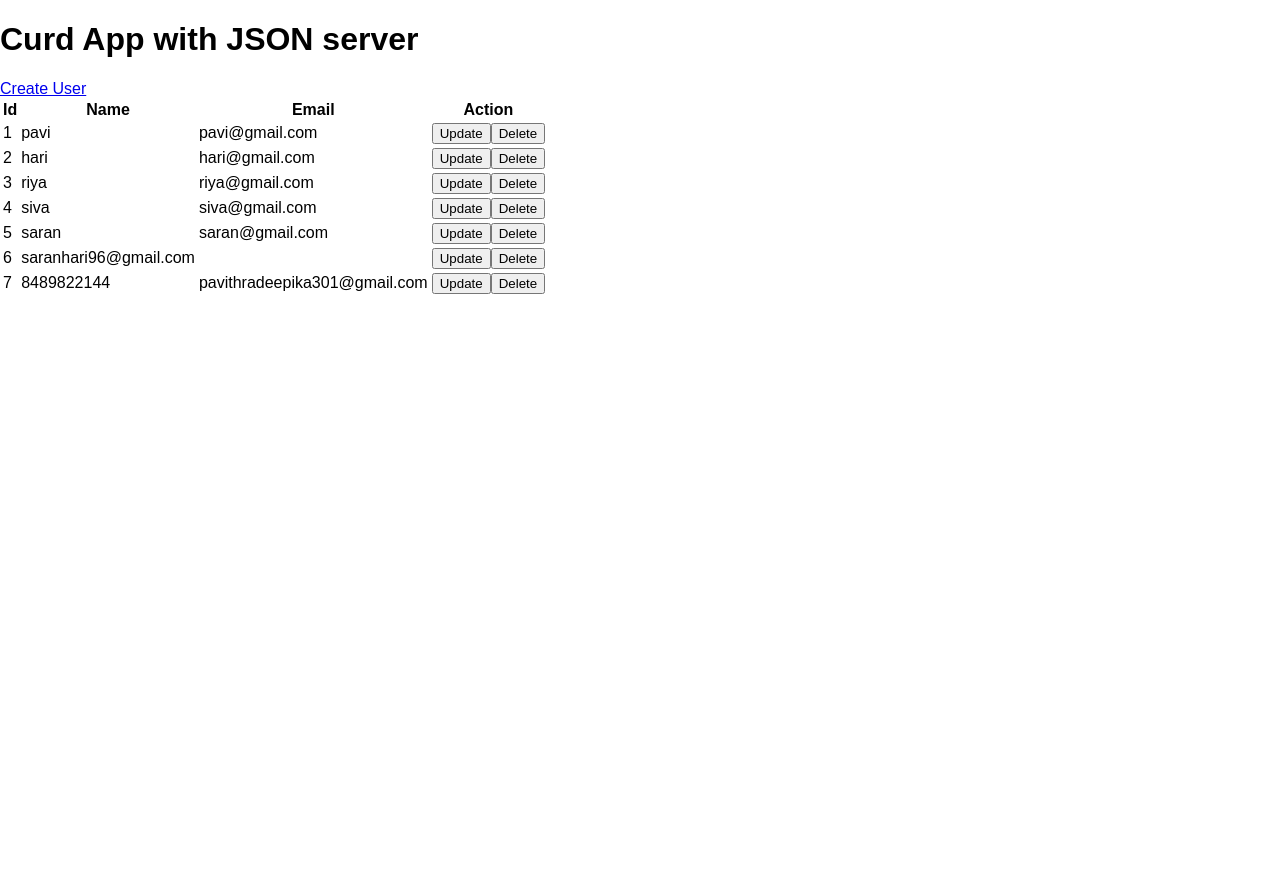
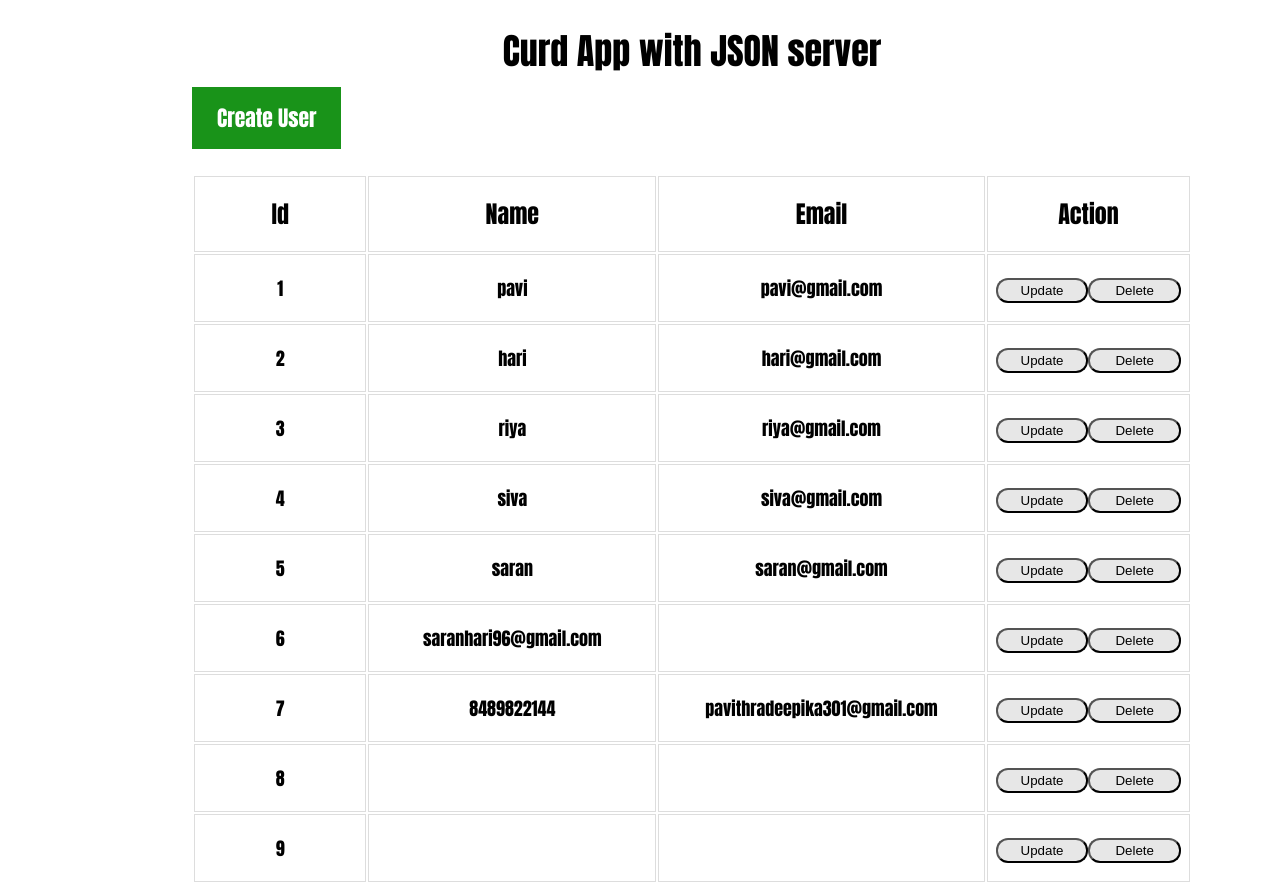
Before and after one commit to pavithra-deepika/curd-axios, a React (Create React App) app: page / in a window 1280 px wide. Before the commit the page ends 800 px from the top, so only its background shows below. Built offline with nearby package versions, Linux system fonts and the light colour scheme; data requests are answered from the project's data file.

Commit message:
ui design front page completed

```diff
--- a/db.json
+++ b/db.json
@@ -34,6 +34,16 @@
       "name": "8489822144",
       "email": "pavithradeepika301@gmail.com",
       "id": 7
+    },
+    {
+      "name": "",
+      "email": "",
+      "id": 8
+    },
+    {
+      "name": "",
+      "email": "",
+      "id": 9
     }
   ]
 }
--- a/src/CurdApp/Create.js
+++ b/src/CurdApp/Create.js
@@ -1,6 +1,8 @@
 import axios from 'axios';
 import React, { useState } from 'react'
 import { useNavigate } from 'react-router-dom';
+import './style.css';
+
 
 function Create() {
     const [inputData, setInputData] = useState({
@@ -17,21 +19,21 @@ function Create() {
         })
     }
   return (
-    <div className='d-flex w-100 vh-100 justify-content-center align-items-center'>
+    <div className='form-container'>
         <div className='input'>
             <form onSubmit={handleSubmit}>
                 <div>
-                    <label htmlFor='name'>Name:</label>
+                    <label htmlFor='name'>Name:</label> <br />
                     <input type='text' className='form-control' name='name'
                     onChange={e => setInputData({...inputData, name:e.target.value})} />
                 </div>
                 <div>
-                    <label htmlFor='email'>Email:</label>
+                    <label htmlFor='email'>Email:</label><br />
                     <input type='text' className='form-control' name='email'
                     onChange={e => setInputData({...inputData, email:e.target.value})} />
 
                     <br />
-                    <button className='btn btn-info'>Submit</button>
+                    <button className='btn-info' type='submit'>Submit</button>
                 </div>
             </form>
         </div>
--- a/src/CurdApp/Home.js
+++ b/src/CurdApp/Home.js
@@ -2,7 +2,7 @@
 import React, { useEffect, useState } from 'react'
 import axios from 'axios'
 import { Link } from 'react-router-dom'
-
+import './style.css';
 function Home() {
   const [data, setData] = useState([])
 
@@ -14,9 +14,9 @@ useEffect(() => {
 }, [])
 console.log("1111", data)
   return (
-    <div className='container mt-5'>
+    <div className='container'>
       <h1>Curd App with JSON server</h1>
-      <Link to="/create" className='btn btn-success'> Create User</Link>
+      <Link to="/create" className='btn' > Create User</Link>
       <table className='table'>
         <thead>
           <tr>
@@ -34,8 +34,8 @@ console.log("1111", data)
               <td>{item.name}</td>
               <td>{item.email}</td>
               <td>
-                <button>Update</button>
-                <button>Delete</button>
+                <button id='update'>Update</button>
+                <button id='delete'> Delete</button>
               </td>
             </tr>
           ))}
--- /dev/null
+++ b/src/CurdApp/style.css
@@ -0,0 +1,76 @@
+h1{
+    text-align: center;
+    color: black;
+}
+.btn{
+    background-color: #199319;
+    color: white;
+    padding: 15px 25px;
+    font-size: larger;
+    text-decoration: none;
+
+}
+.table td, .table th {
+    border: 1px solid #ddd;
+    padding: 8px;
+    text-align: center;
+    width: 500px;
+    height: 50px;
+
+  }
+.table th{
+    padding-top: 12px;
+    padding-bottom: 12px;
+    text-align: left;
+    background-color: white;
+    color: black;
+    text-align: center;
+    font-size: x-large;
+}
+
+  .container{
+    max-width: 1000px;
+    max-height: 2000px;
+    height: fit-content;
+    margin-left: 15%;
+    font-size: large;
+    font-weight: 500;
+    font-family: Impact, Haettenschweiler, 'Arial Narrow Bold', sans-serif;
+  }
+  .table{
+    margin-top: 4%;
+  }
+  button{
+    background-color: #e7e7e7;
+    color: black;
+    width: 50%;
+    height: 50%;
+    border-radius: 12px
+  }
+
+  input[type=text] {
+    width: 30%;
+    padding: 12px 20px;
+    margin: 8px 0;
+    display: inline-block;
+    border: 1px solid #ccc;
+    border-radius: 4px;
+    box-sizing: border-box;
+    margin-left: 15%;
+  }
+
+  label{
+    margin-left: 15%;
+  }
+  .btn-info{
+    background-color: #199319;
+    color: white;
+    padding: 15px 25px;
+    font-size: larger;
+    margin-left: 15%;
+    width: 30%;
+    border-radius: 4px;
+    cursor: pointer;
+    border: none;
+
+  }
```
